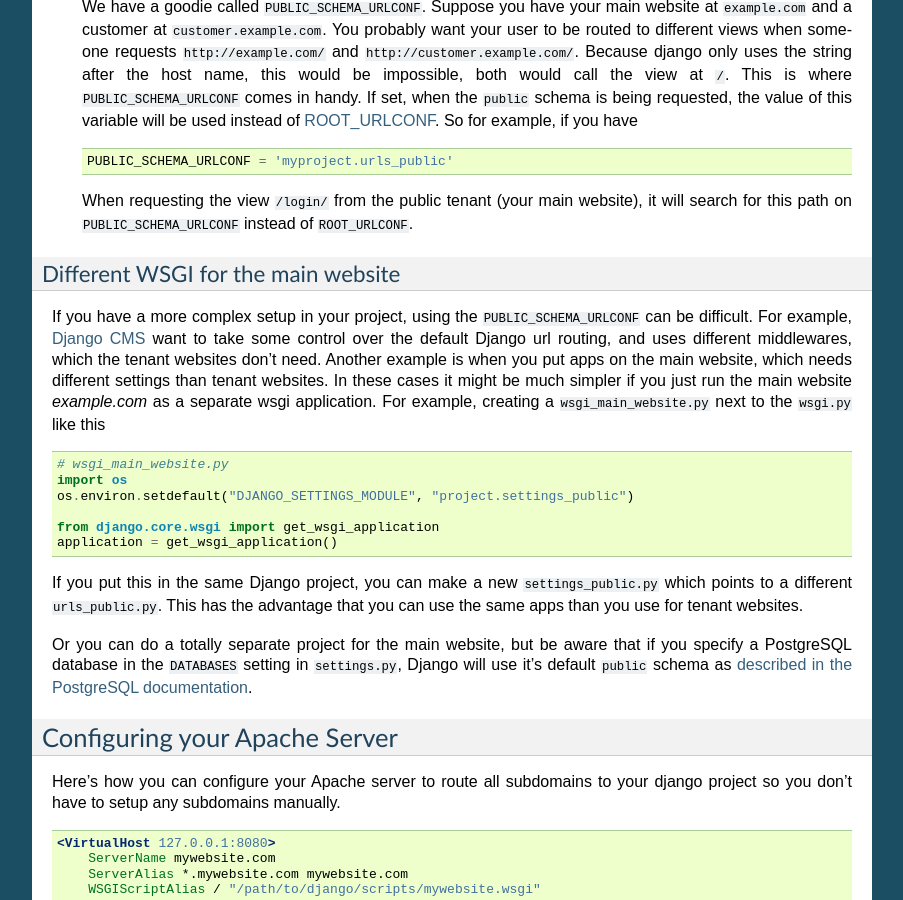
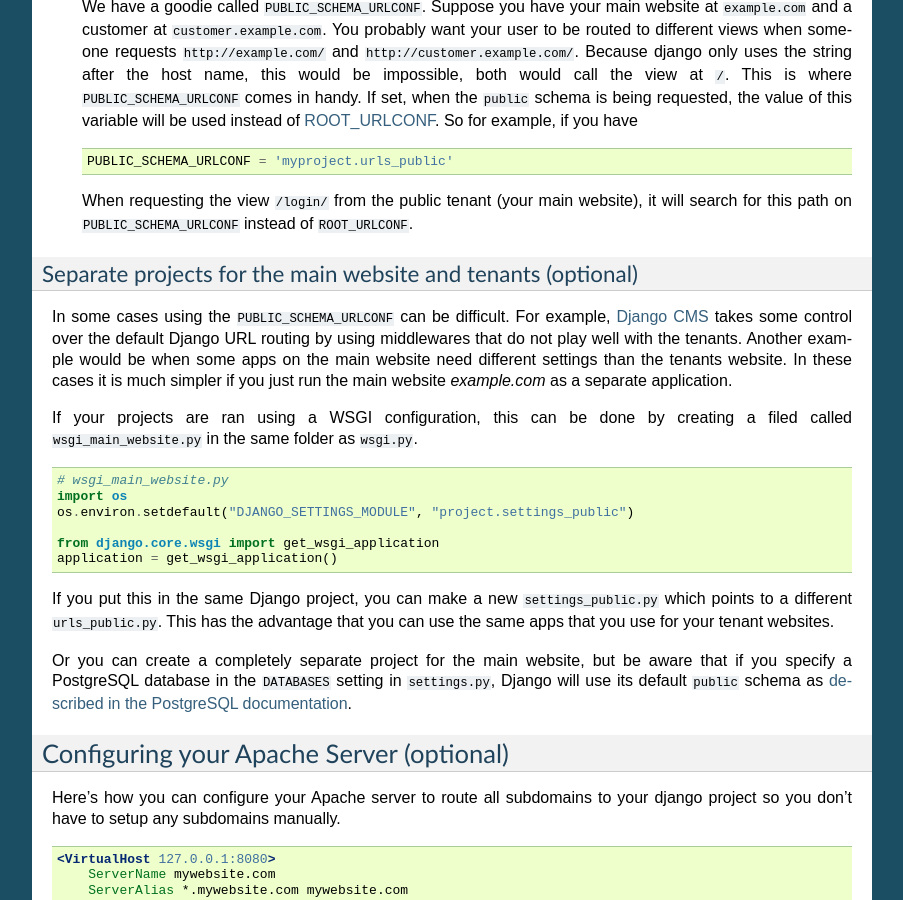
Before and after one commit to bernardopires/django-tenant-schemas, a Sphinx documentation site: the page built from docs/install.rst, in a window 1280 px wide and 900 px high, scrolled down 2993 px. Shown: the whole window, without its empty margins (198-1101 px from the left). Built offline with Sphinx 7.4.7, drawn with Linux system fonts in a browser that asks for light colours; the version number could not be read and is left out; some of the changed text lies outside the part shown.

Commit message:
rewrote separate projects section

```diff
--- a/docs/install.rst
+++ b/docs/install.rst
@@ -179,12 +179,11 @@ Tenant View-Routing
 
     When requesting the view ``/login/`` from the public tenant (your main website), it will search for this path on ``PUBLIC_SCHEMA_URLCONF`` instead of ``ROOT_URLCONF``.
 
-Different WSGI for the main website
------------------------------------
-If you have a more complex setup in your project, using the ``PUBLIC_SCHEMA_URLCONF`` can be difficult.
-For example, `Django CMS <https://www.django-cms.org/>`_ want to take some control over the default Django url routing, and uses different middlewares, which the tenant websites don't need.
-Another example is when you put apps on the main website, which needs different settings than tenant websites.
-In these cases it might be much simpler if you just run the main website `example.com` as a separate wsgi application. For example, creating a ``wsgi_main_website.py`` next to the ``wsgi.py`` like this
+Separate projects for the main website and tenants (optional)
+-------------------------------------------------------------
+In some cases using the ``PUBLIC_SCHEMA_URLCONF`` can be difficult. For example, `Django CMS <https://www.django-cms.org/>`_ takes some control over the default Django URL routing by using middlewares that do not play well with the tenants. Another example would be when some apps on the main website need different settings than the tenants website. In these cases it is much simpler if you just run the main website `example.com` as a separate application.
+
+If your projects are ran using a WSGI configuration, this can be done by creating a filed called ``wsgi_main_website.py`` in the same folder as ``wsgi.py``.
 
 .. code-block:: python
 
@@ -195,12 +194,12 @@ In these cases it might be much simpler if you just run the main website `exampl
     from django.core.wsgi import get_wsgi_application
     application = get_wsgi_application()
 
-If you put this in the same Django project, you can make a new ``settings_public.py`` which points to a different ``urls_public.py``. This has the advantage that you can use the same apps than you use for tenant websites.
+If you put this in the same Django project, you can make a new ``settings_public.py`` which points to a different ``urls_public.py``. This has the advantage that you can use the same apps that you use for your tenant websites.
 
-Or you can do a totally separate project for the main website, but be aware that if you specify a PostgreSQL database in the ``DATABASES`` setting in ``settings.py``, Django will use it's default ``public`` schema as `described in the PostgreSQL documentation <http://www.postgresql.org/docs/9.2/static/ddl-schemas.html#DDL-SCHEMAS-PUBLIC>`_.
+Or you can create a completely separate project for the main website, but be aware that if you specify a PostgreSQL database in the ``DATABASES`` setting in ``settings.py``, Django will use its default ``public`` schema as `described in the PostgreSQL documentation <http://www.postgresql.org/docs/9.2/static/ddl-schemas.html#DDL-SCHEMAS-PUBLIC>`_.
 
-Configuring your Apache Server
-==============================
+Configuring your Apache Server (optional)
+=========================================
 Here's how you can configure your Apache server to route all subdomains to your django project so you don't have to setup any subdomains manually.
 
 .. code-block:: apacheconf
```
